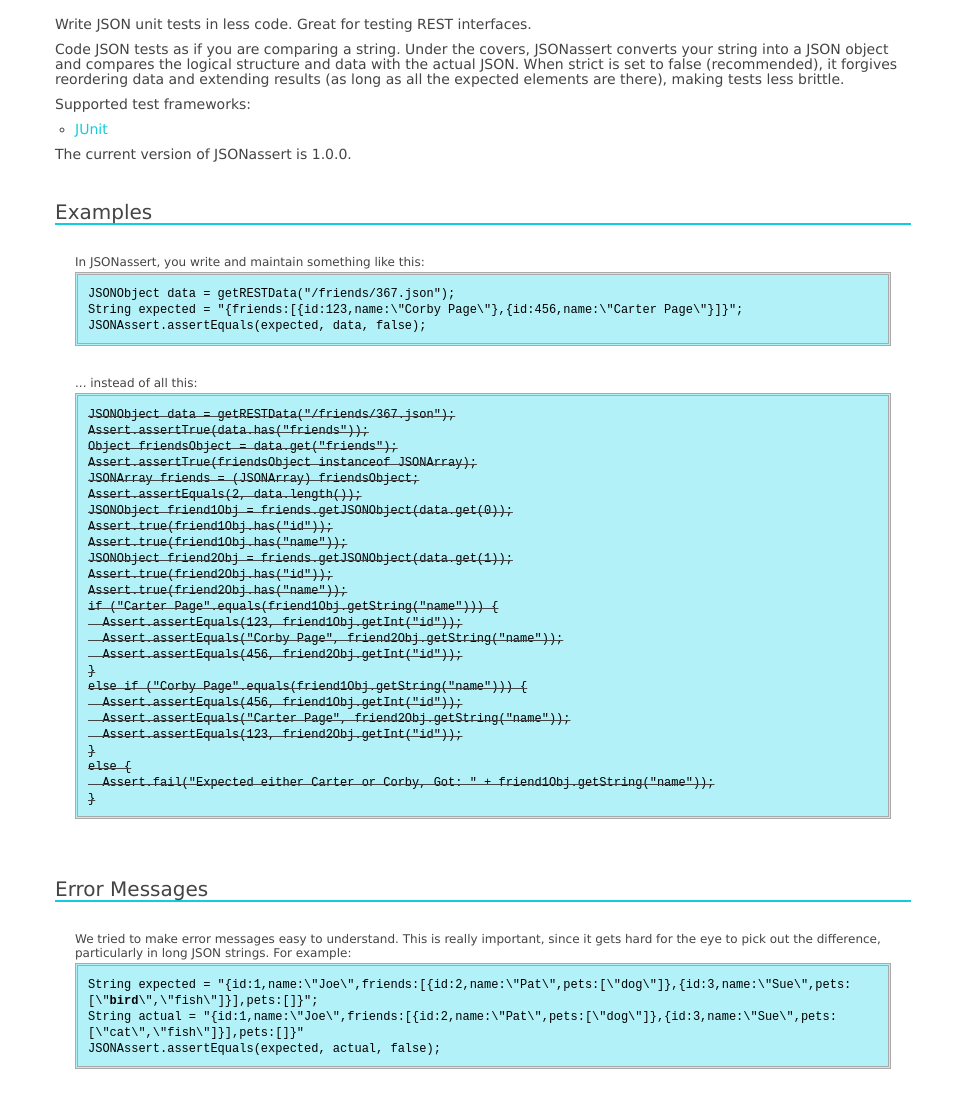
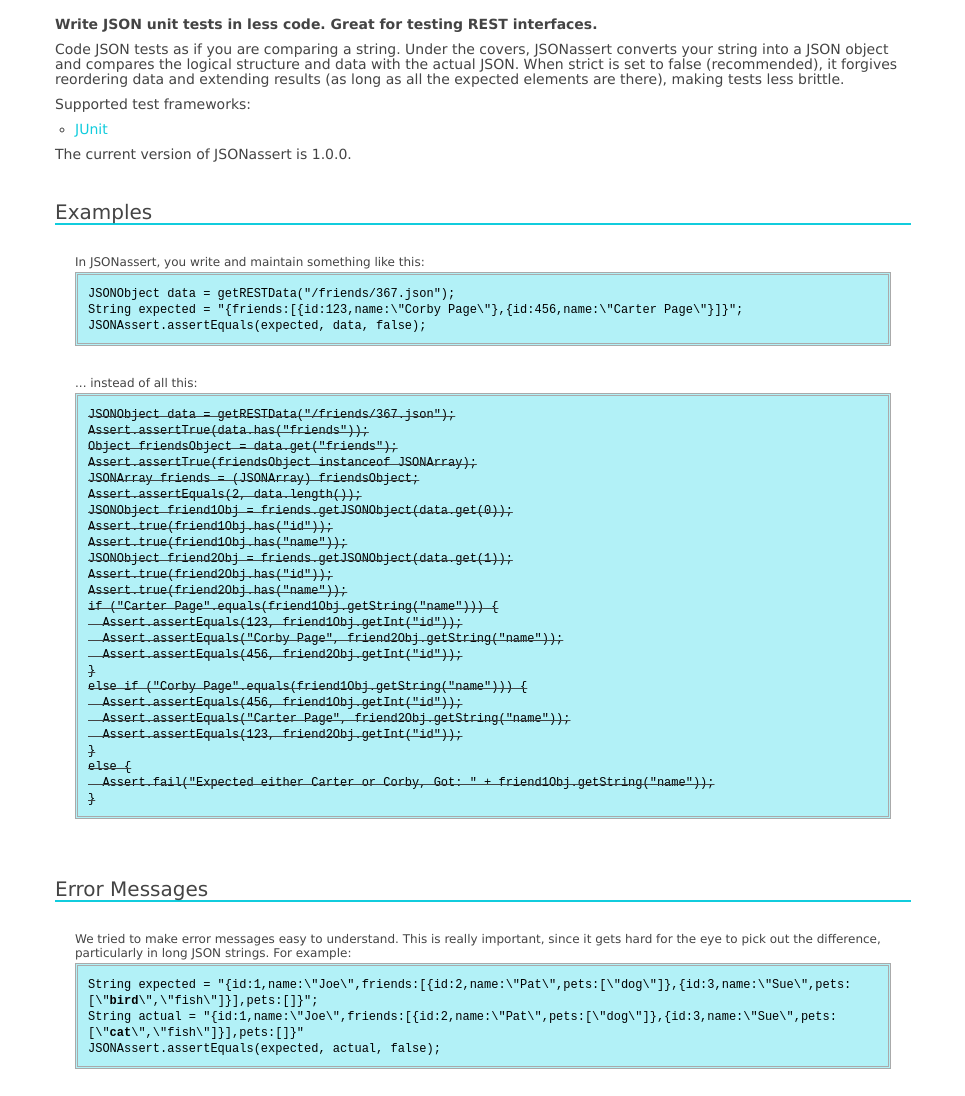
Before and after one commit to skyscreamer/skyscreamer.github.com, a plain HTML site: page JSONassert/index.html in a window 1280 px wide. Shown: the part 199-1295 px from the top of the page, without its empty margins (157-1122 px from the left). Drawn offline with Linux system fonts and the light colour scheme.

Commit message:
Rather, emphasize

```diff
--- a/JSONassert/index.html
+++ b/JSONassert/index.html
@@ -39,7 +39,7 @@
     <a name="intro"></a>
     <h2>Introduction</h2>
 
-    <p class="emphasis">Write JSON unit tests in less code. Great for testing REST interfaces.</p>
+    <p class="emphasize">Write JSON unit tests in less code. Great for testing REST interfaces.</p>
 
     <p>Code JSON tests as if you are comparing a string. Under the covers, JSONassert converts your string into a JSON object and compares the logical structure and data with the actual JSON. When strict is set to false (recommended), it forgives reordering data and extending results (as long as all the expected elements are there), making tests less brittle.</p>
 
@@ -99,7 +99,7 @@
       <p>We tried to make error messages easy to understand. This is really important, since it gets hard for the eye to pick out the difference, particularly in long JSON strings. For example:</p>
         <blockquote>
 	  <a>String expected = "{id:1,name:\"Joe\",friends:[{id:2,name:\"Pat\",pets:[\"dog\"]},{id:3,name:\"Sue\",pets:[\"<span class="emphasize">bird</span>\",\"fish\"]}],pets:[]}";</a><br/>
-	  <a>String actual = "{id:1,name:\"Joe\",friends:[{id:2,name:\"Pat\",pets:[\"dog\"]},{id:3,name:\"Sue\",pets:[\"<span class="emphasis">cat</span>\",\"fish\"]}],pets:[]}"</a><br/>
+	  <a>String actual = "{id:1,name:\"Joe\",friends:[{id:2,name:\"Pat\",pets:[\"dog\"]},{id:3,name:\"Sue\",pets:[\"<span class="emphasize">cat</span>\",\"fish\"]}],pets:[]}"</a><br/>
 	  <a>JSONAssert.assertEquals(expected, actual, false);</a><br/>
         </blockquote>
     </div>
```
